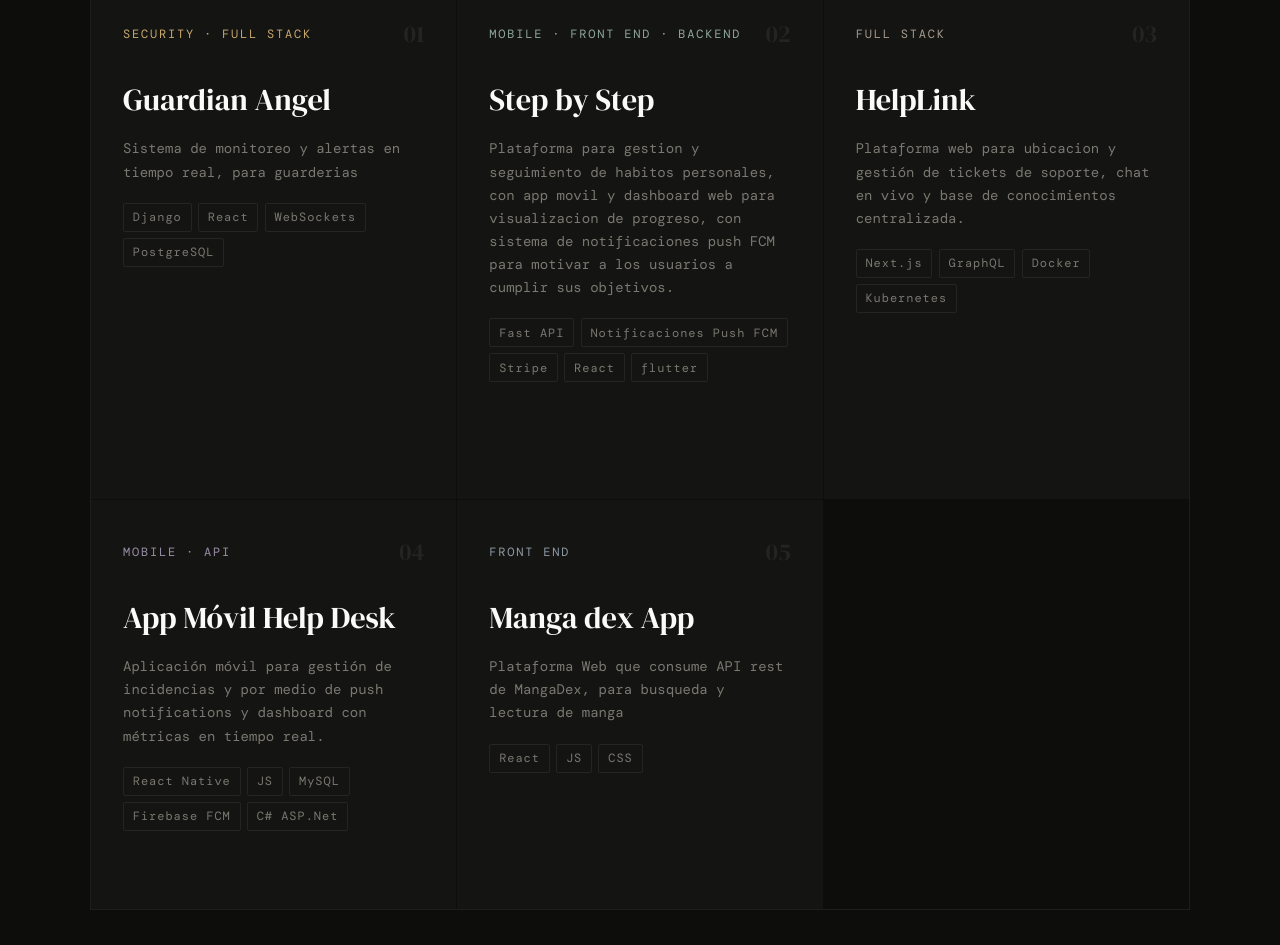
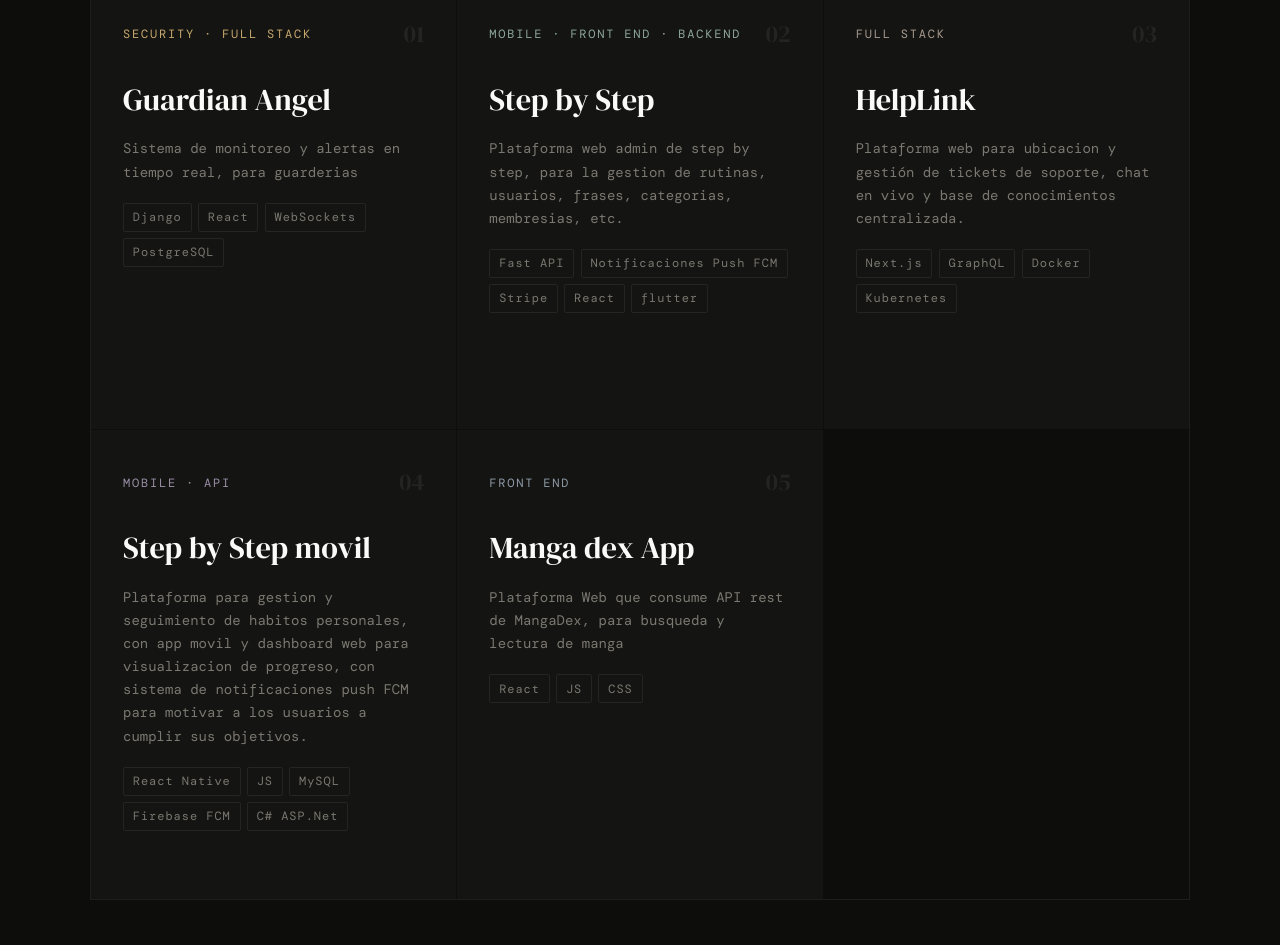
Before and after one commit to BrayanAlv/Portafolio-brayanAlvz, a React app: page / in a window 1280 px wide. Shown: the part 2080-3025 px from the top of the page. Built offline with nearby package versions, Linux system fonts and the light colour scheme; the HTML template or start-up script is replaced by a standard one; a web font is replaced by a local one.

Commit message:
imagnes v3

```diff
--- a/src/App.jsx
+++ b/src/App.jsx
@@ -58,14 +58,14 @@ const projects = [
       placeholderImg(1, "Guardian Angel — Mapa en vivo"),
       placeholderImg(2, "Guardian Angel — Alertas"),
     ],
-    repo: "https://github.com/brayanalvz/",
+    repo: "https://github.com/BrayanAlv/Api-Flask-Angel-Care",
     live: "#",
   },
   {
     id: 2,
     name: "Step by Step",
     tag: "Mobile · Front end · Backend",
-    desc: "Plataforma para gestion y seguimiento de habitos personales, con app movil y dashboard web para visualizacion de progreso, con sistema de notificaciones push FCM para motivar a los usuarios a cumplir sus objetivos.",
+    desc: "Plataforma web admin de step by step, para la gestion de rutinas, usuarios, frases, categorias, membresias, etc.",
     stack: ["Fast API", "Notificaciones Push FCM", "Stripe", "React", "flutter"],
     color: "#8FA89B",
     images: [stepbystep1, stepbystep2, stepbystep3, stepbystep4, stepbystep5, stepbystep6, stepbystep7],
@@ -81,19 +81,19 @@ const projects = [
     stack: ["Next.js", "GraphQL", "Docker", "Kubernetes"],
     color: "#A89B8F",
     images: [helplink1, helplink2, helplink3, helplink4],
-    repo: "",
+    repo: "https://github.com/BrayanAlv/HdeskRN",
     live: "#",
   },
 
   {
     id: 4,
-    name: "App Móvil Help Desk",
+    name: "Step by Step movil",
     tag: "Mobile · API",
-    desc: "Aplicación móvil para gestión de incidencias y por medio de push notifications y dashboard con métricas en tiempo real.",
+    desc: "Plataforma para gestion y seguimiento de habitos personales, con app movil y dashboard web para visualizacion de progreso, con sistema de notificaciones push FCM para motivar a los usuarios a cumplir sus objetivos.",
     stack: ["React Native", "JS", "MySQL", "Firebase FCM", "C# ASP.Net"],
     color: "#9B8FA8",
     images: [helpdesk1, helpdesk2, helpdesk3, helpdesk4, helpdesk5, helpdesk6, helpdesk7, helpdesk8, helpdesk9, helpdesk10, helpdesk11, helpdesk12],
-    repo: "https://github.com/BrayanAlv/HdeskRN",
+    repo: "",
     live: "#",
   },
   {
```
